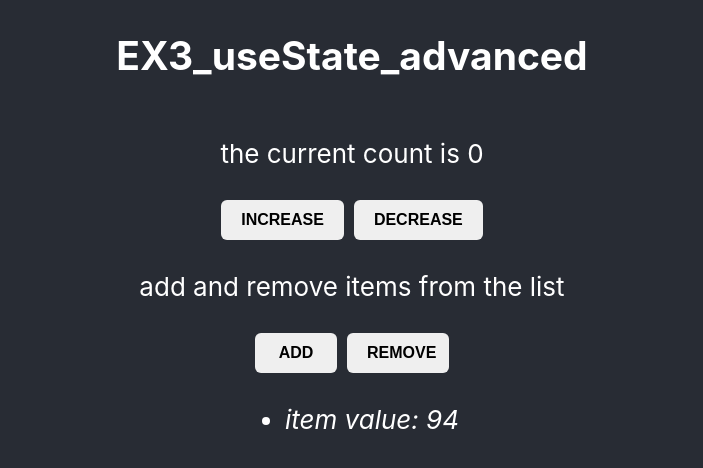
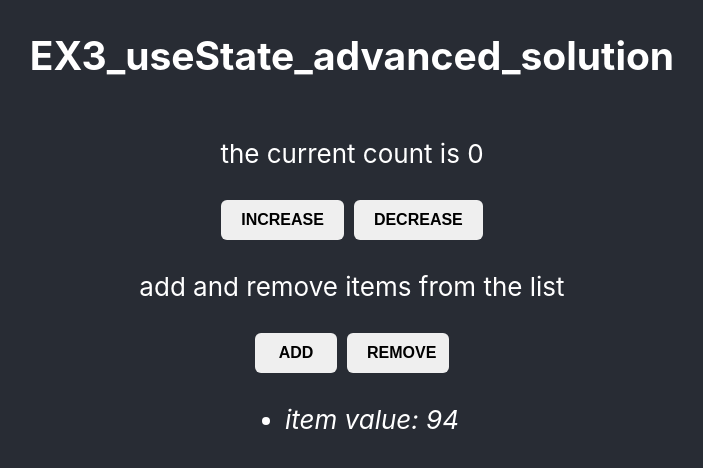
Before and after one commit to stefanolepera/react-hooks-playground, a React (Create React App) app: page / in a window 1280 px wide. Shown: the top 468 px of the page, without its empty margins (288-991 px from the left). Built offline with nearby package versions, Linux system fonts and the light colour scheme; the HTML template or start-up script is replaced by a standard one.

Commit message:
EX3 solution implemented

```diff
--- a/src/components/Main/Main.jsx
+++ b/src/components/Main/Main.jsx
@@ -12,24 +12,24 @@ const Main = () => {
     const [items, setItems] = useState([Math.round(Math.random() * 100)]);
 
     const increaseCount = () => {
-        //TODO it should increment the count after 1 second
+        setTimeout(() => setCount(prevState => prevState + 1), 1000);
     };
 
     const decreaseCount = () => {
-        //TODO it should decrement the count after 1 second
+        setTimeout(() => setCount(prevState => prevState - 1), 1000);
     };
 
     const addItem = () => {
-        //TODO it should add a new random number to the items
+        setItems(prevState => [...prevState, Math.round(Math.random() * 100)]);
     };
 
     const removeItem = () => {
-        //TODO it should remove the last item
+        setItems(prevState => [...prevState.slice(0, items.length - 1)]);
     };
 
     return (
         <MainWrapper>
-            <h2>EX3_useState_advanced</h2>
+            <h2>EX3_useState_advanced_solution</h2>
             <p>{`the current count is ${count}`}</p>
             <ButtonsWrapper>
                 <Button onClick={increaseCount}>INCREASE</Button>
```
Also changed, not shown: 1 other file (tests, documents, lock files or other folders).
